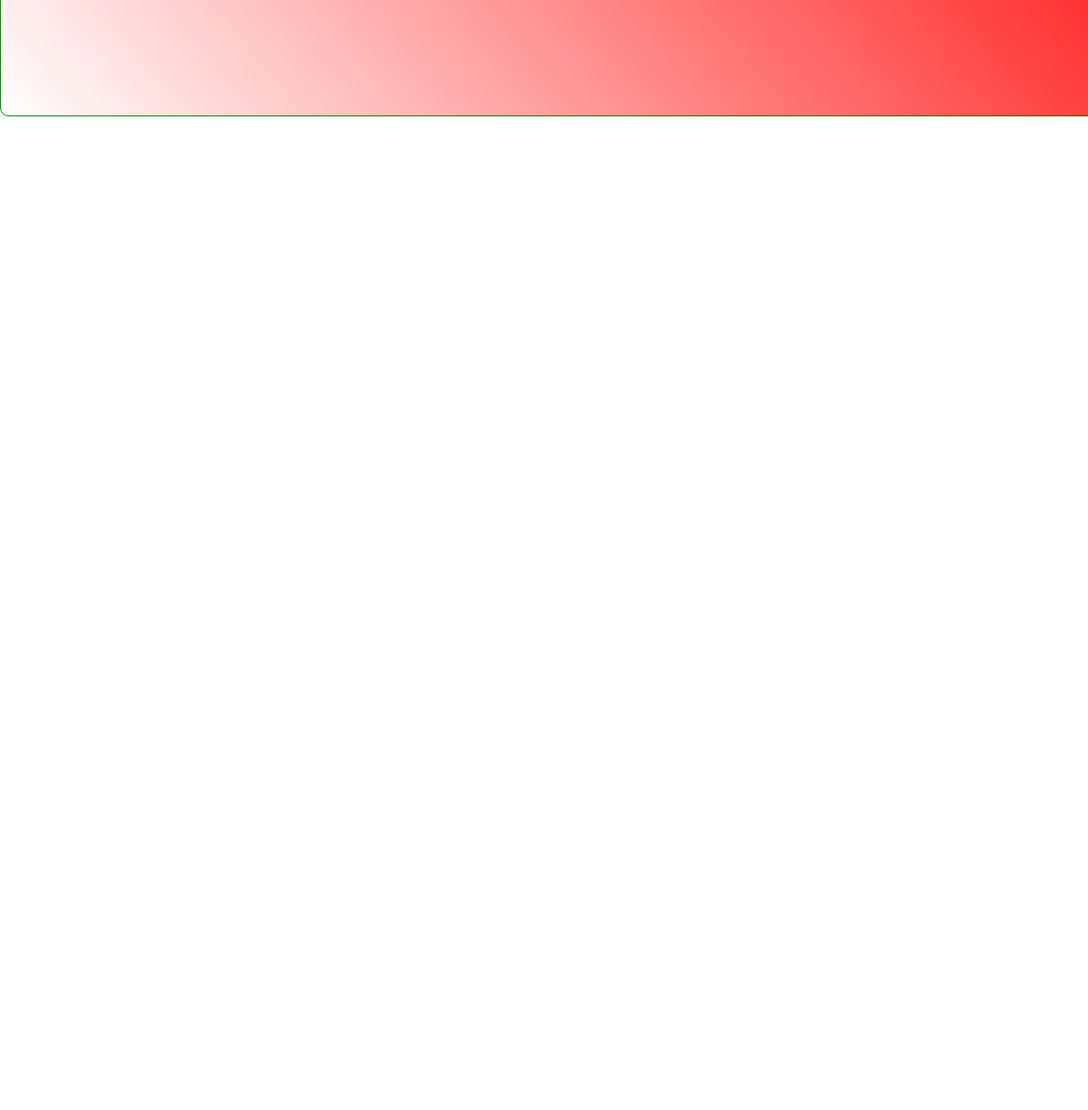
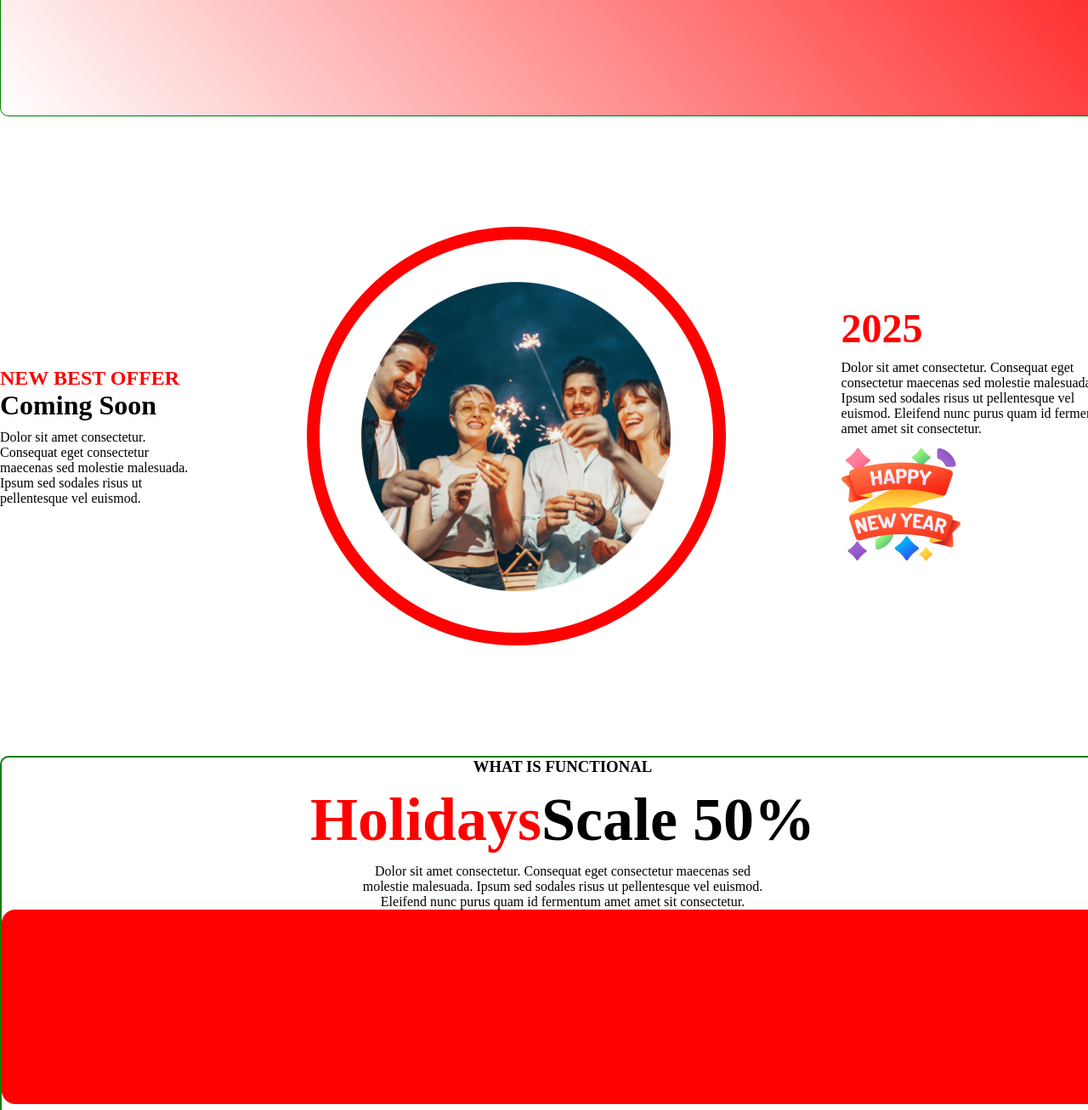
Before and after one commit to dipu004/New-Year-Project, a plain HTML site: page index.html in a window 1280 px wide. Shown: the part 2763-4070 px from the top of the page at 85% size. Before the commit the page ends 3020 px from the top, so only its background shows below. Drawn offline with Linux system fonts and the light colour scheme.

Commit message:
complete fifth

```diff
--- a/index.html
+++ b/index.html
@@ -47,7 +47,41 @@
             <button class="fourth-button">JOIN NOW</button>
         </div>
        </div>
+        <!-- Fifth-banner-section start-->
+         <div class="fifth-banner-section">
+              <div class="content-1">
+                <h2 class="content-1-title">NEW BEST OFFER</h2>
+                <h1 class="content-1-sub-title">Coming Soon</h1>
+                <p class="content-1-paragraph">Dolor sit amet consectetur. Consequat eget consectetur maecenas sed molestie malesuada. Ipsum sed sodales risus ut pellentesque vel euismod. </p>
+              </div>
+              <div class="content-2">
+                <img src="images/Ellipse 1.png" alt="">
+              </div>
+              <div class="content-3">
+                <h1 class="content-3-title">2025</h1>
+                <p class="content-3-paragraph">Dolor sit amet consectetur. Consequat eget consectetur maecenas sed
+                    molestie malesuada. Ipsum sed sodales risus ut pellentesque vel euismod. Eleifend nunc purus quam id fermentum amet amet sit consectetur.</p>
+                    <img src="images/Group 96.png" alt="">
+              </div>
+            </div>
+            <!-- Fifth-banner-section-End -->
 
+            <!-- Six-banner-section-start -->
+             <div class="six-banner-section">
+                <div class="six-content">
+                    <h3>WHAT IS FUNCTIONAL</h3>
+                    <h1 class="six-title"><span class="rat">Holidays</span>Scale 50%</h1>
+                    <p class="six-paragraph">Dolor sit amet consectetur. Consequat eget consectetur maecenas sed<br>
+                        molestie malesuada. Ipsum sed sodales risus ut pellentesque vel euismod. <br>Eleifend nunc purus quam id fermentum amet amet sit consectetur.</p>
+                </div>
+
+            <div class="image">
+                    <img src="images/Rectangle 2.png" alt="">
+
+            </div>
+             </div>
+            .
+         </div>
     </main>
     <footer></footer>
 
--- a/style.css
+++ b/style.css
@@ -125,3 +125,76 @@ background: linear-gradient(
     color: black;
 }
 /* Fourth-banner-section-End */
+
+/* fifth-banner-section-start */
+.fifth-banner-section{
+display: flex;
+width: 1320px;
+height: 432;
+margin: 130px auto;
+border-radius: 10px;
+align-items: center;
+}
+.content-2 img{
+margin: 80px;
+height: 364px;
+width: 364px;
+}
+.content-2{
+display: flex;
+height: 463px;
+width: 463px;
+border-radius: 50%;
+border: 15px solid red;
+align-items: center;
+justify-content: center;
+}
+.content-3{
+margin-left: 136px;
+}
+.content-3-title{
+color: #FF0000;
+font: bold;
+font-size: 48px;
+margin-bottom: 10px;
+}
+.content-3-paragraph{
+margin-bottom: 10px;
+font: bold;
+}
+.content-1{
+margin-right: 136px;
+}
+.content-1-title{
+color: #FF0000;
+}
+.content-1-sub-title{
+font: 900;
+}
+.content-1-paragraph{
+margin-top: 10px;
+font: 400;
+}
+/* fifth-banner-section End */
+
+/* six-banner-section-Start */
+.six-banner-section{
+height: 998px;
+width: 1320px;
+border: 2px solid green;
+border-radius: 10px;
+margin: 111px auto;
+}
+.six-content{
+text-align: center;
+}
+.six-title{
+font-size: 72px;
+padding: 10px;
+}
+.rat{
+color: #FF0000;
+}
+.six-paragraph{
+font: bold;
+}
```
